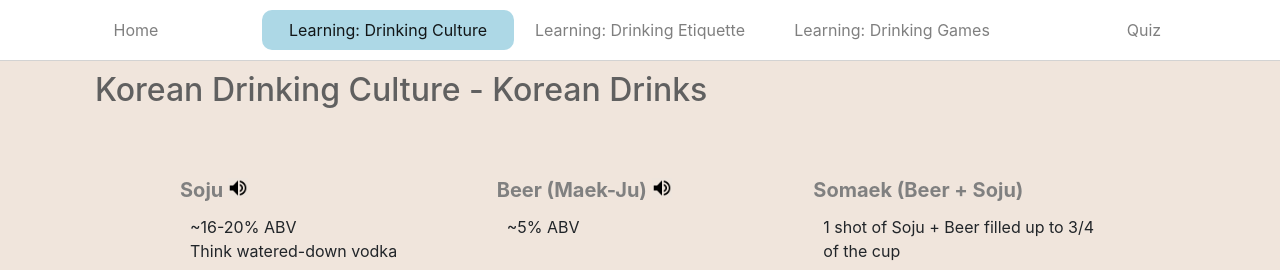
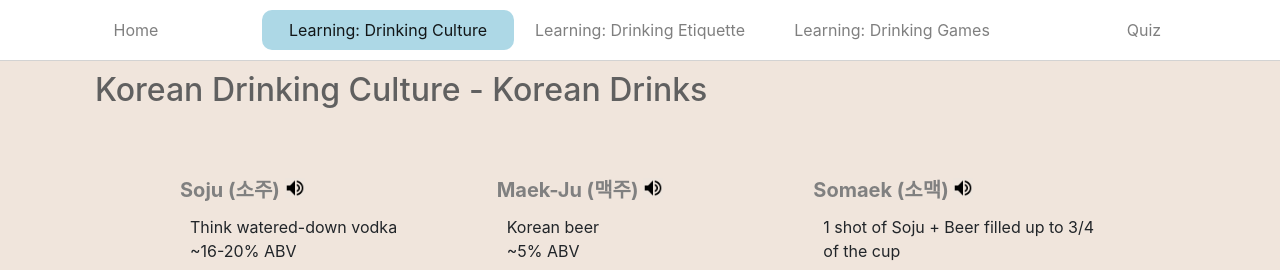
Before and after one commit to vaughn486/KoreanDrinkingGames, a Flask app: page /learn_culture/1 in a window 1280 px wide. Shown: the top 270 px of the page. Run offline with Flask 3, Linux system fonts and the light colour scheme; some libraries are stand-ins or nearby versions; some web fonts are replaced.

Commit message:
better korean pronounciation

```diff
--- a/code/static/learn_culture.js
+++ b/code/static/learn_culture.js
@@ -101,6 +101,7 @@ $(document).ready(function(){
 
     function speakText(text) {
         const utterance = new SpeechSynthesisUtterance(text);
+        utterance.lang = 'ko-KR';
         utterance.onerror = function(event) {
             console.error('Speech synthesis error:', event.error);
         };
--- a/code/templates/learn_culture.html
+++ b/code/templates/learn_culture.html
@@ -18,12 +18,13 @@
                 <div class="row">
                     <div class="col-md-4">
                         <div class="left-container speak">
-                            <div class="header exact-text">Soju
+                            <div class="header exact-text">Soju (소주)
                                 <button class="speech"></button>
                             </div>
                             <div class="description">
-                                ~16-20% ABV<br>
-                                Think watered-down vodka</div>
+                                Think watered-down vodka<br>
+                                ~16-20% ABV
+                            </div>
                             <div class="image-container">
                                 <img src="/static/images/soju.png" alt="soju" class="img-fluid"/>
 
@@ -32,19 +33,22 @@
                     </div>
                     <div class="col-md-4 center-container">
                         <div class="left-container speak">
-                            <div class="header exact-text">Beer (Maek-Ju)
+                            <div class="header exact-text">Maek-Ju (맥주)
                                 <button class="speech"></button>
                             </div>
                             <div class="description">
-                                ~5% ABV<br><br><br></div>
+                                Korean beer<br>
+                                ~5% ABV<br><br></div>
                             <div class="image-container">
                                 <img src="/static/images/beer.png" alt="beer" class="img-fluid"/>
                             </div>
                         </div>
                     </div>
                     <div class="col-md-4 center-container">
-                        <div class="left-container">
-                            <div class="header">Somaek (Beer + Soju)</div>
+                        <div class="left-container speak">
+                            <div class="header exact-text">Somaek (소맥)
+                                <button class="speech"></button>
+                            </div>
                             <div class="description">1 shot of Soju + Beer filled up to 3/4 of the cup</div>
                             <div class="video-container">
                                 <iframe id="vid-culture-1" width="350" height = "200"
@@ -84,7 +88,7 @@
             </div>
             <div class="col-md-3">
                 <div class="center-container">
-                    <div class="grey-box"><p>짠<br>(cheers!)</p></div>
+                    <div class="grey-box"><p>짠<br>(jjan)</p></div>
                 <div class="padding-top">Cheers! (used in<br>more informal<br>settings)</div>
                 </div>
             </div>
@@ -129,18 +133,18 @@
                     </div>
                     <div class="col-md-4 center-container">
                         <div class="left-container speak">
-                            <div class="header-font exact-text">2-cha ("i-cha")
+                            <div class="header-font exact-text">2-cha ("일차")
                                 <button class="speech"></button>
                             </div>
                             <div class="image-container">
                                 <img src= "https://encrypted-tbn0.gstatic.com/images?q=tbn:ANd9GcRjh1bijjSgvI4lGp9blSByzjchxoh20wbbT89IYdeDPQ&s" alt="2-cha" class="img-fluid"/>
                             </div>
-                            <div class="description">2-cha (2nd round) at a<br> Pojangmacha aka Pocha restaurant with SoMaek and Kimchi Pancakes                            </div>
+                            <div class="description">2-cha (2nd round) at a Pojangmacha <br> aka Pocha restaurant with SoMaek and Kimchi Pancakes                            </div>
                         </div>
                     </div>
                     <div class="col-md-4 center-container">
                         <div class="left-container speak">
-                            <div class="header-font exact-text">3-cha ("sam-cha")
+                            <div class="header-font exact-text">3-cha ("샘차")
                                 <button class="speech"></button>
                             </div>
                             <div class="image-container">
```
